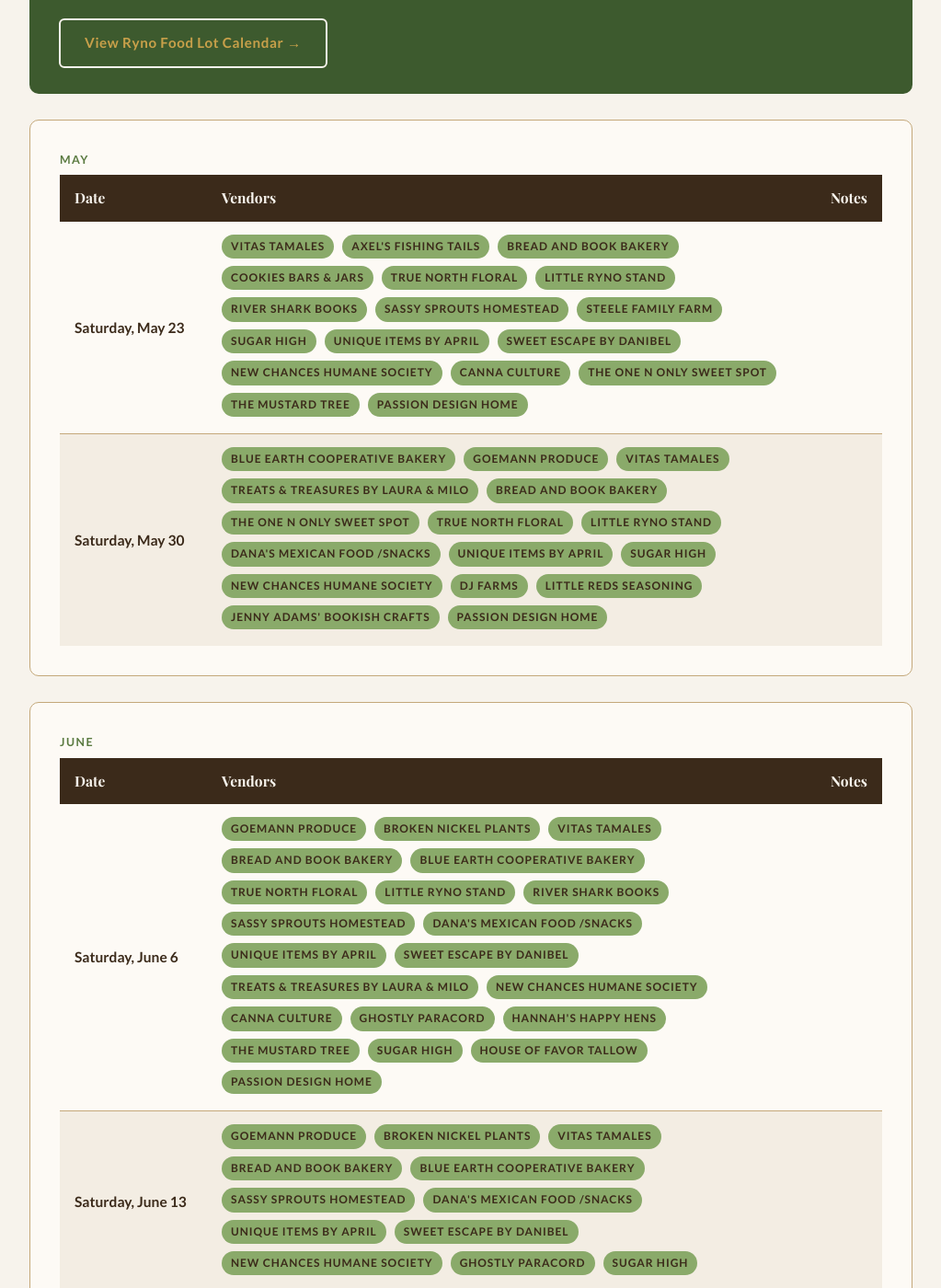
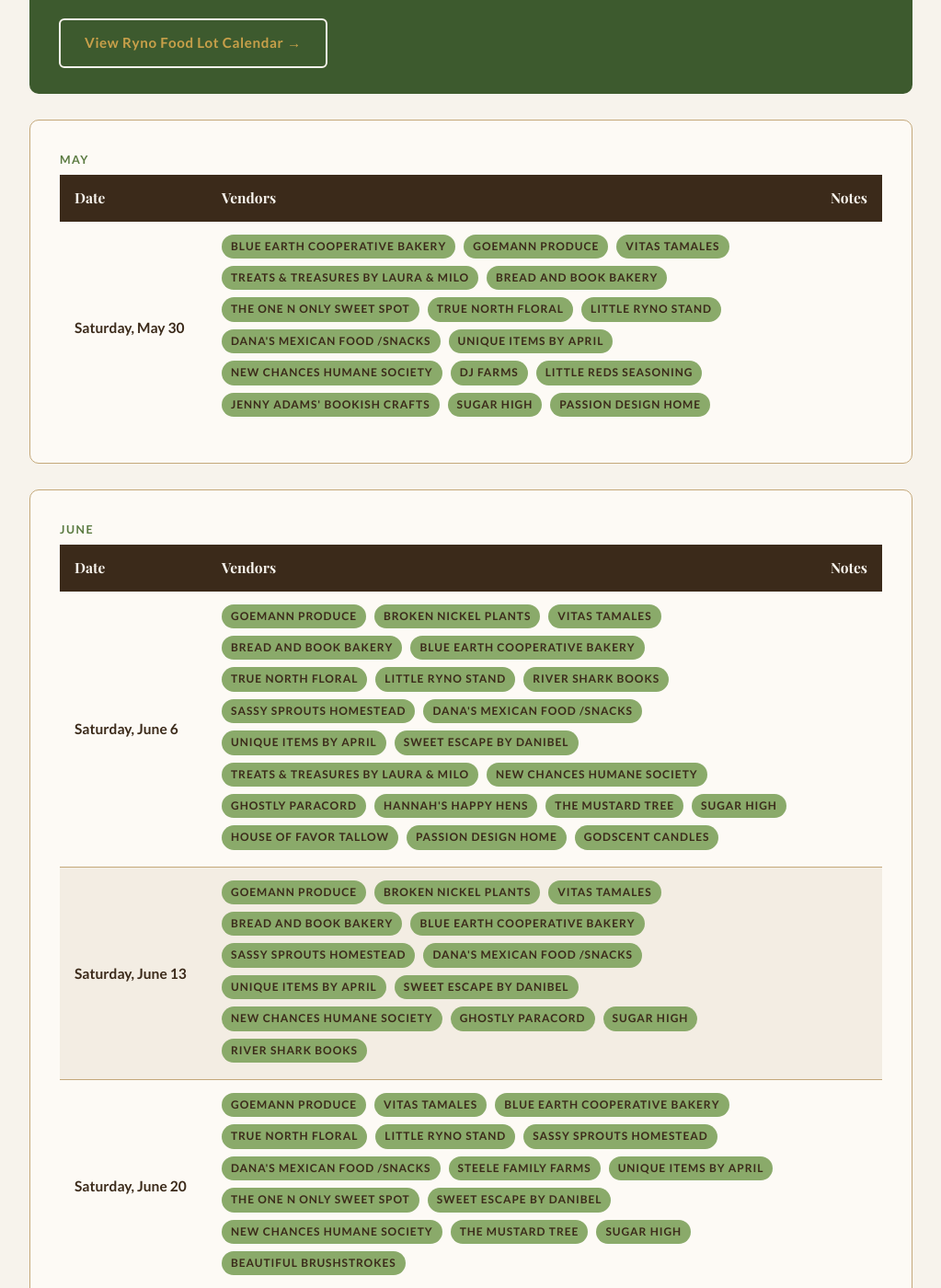
Before and after one commit to blueearthcommunitymarket/blueearthcommunitymarket.github.io, a Jekyll site: the page built from calendar/index.html, in a window 1280 px wide and 1400 px high, scrolled down 410 px. Shown: the whole window at 92% size, without its empty margins (128-1151 px from the left). Built offline with Jekyll 4.4.1, drawn with Linux system fonts in a browser that asks for light colours; some web fonts are replaced; some of the changed text lies outside the part shown.

Commit message:
Update market calendar from 2026-05-24 SignUpGenius PDF

```diff
--- a/calendar/index.html
+++ b/calendar/index.html
@@ -28,46 +28,23 @@
             </thead>
             <tbody>
                 <tr>
-                    <td class="market-date">Saturday, May 23</td>
-                    <td>
-                        <span class="tag">Vitas Tamales</span>
-                        <span class="tag">Axel's Fishing Tails</span>
-                        <span class="tag">Bread and Book Bakery</span>
-                        <span class="tag">Cookies Bars &amp; Jars</span>
-                        <span class="tag">True North Floral</span>
-                        <span class="tag">Little Ryno Stand</span>
-                        <span class="tag">River Shark Books</span>
-                        <span class="tag">Sassy Sprouts Homestead</span>
-                        <span class="tag">Steele Family Farm</span>
-                        <span class="tag">Sugar high</span>
-                        <span class="tag">Unique Items by April</span>
-                        <span class="tag">Sweet Escape by Danibel</span>
-                        <span class="tag">New Chances Humane Society</span>
-                        <span class="tag">Canna Culture</span>
-                        <span class="tag">The One N Only Sweet Spot</span>
-                        <span class="tag">The Mustard Tree</span>
-                        <span class="tag">Passion Design Home</span>
-                    </td>
-                    <td></td>
-                </tr>
-                <tr>
                     <td class="market-date">Saturday, May 30</td>
                     <td>
                         <span class="tag">Blue Earth Cooperative Bakery</span>
                         <span class="tag">Goemann Produce</span>
                         <span class="tag">Vitas Tamales</span>
-                        <span class="tag">Treats &amp; Treasures By Laura &amp; Milo</span>
+                        <span class="tag">Treats & Treasures By Laura & Milo</span>
                         <span class="tag">Bread and Book Bakery</span>
                         <span class="tag">The One N Only Sweet Spot</span>
                         <span class="tag">True North Floral</span>
                         <span class="tag">Little Ryno Stand</span>
                         <span class="tag">Dana's Mexican Food /Snacks</span>
                         <span class="tag">Unique Items by April</span>
-                        <span class="tag">Sugar high</span>
                         <span class="tag">New Chances Humane Society</span>
                         <span class="tag">DJ Farms</span>
                         <span class="tag">Little Reds Seasoning</span>
                         <span class="tag">Jenny Adams' Bookish Crafts</span>
+                        <span class="tag">Sugar high</span>
                         <span class="tag">Passion Design Home</span>
                     </td>
                     <td></td>
@@ -101,15 +78,15 @@
                         <span class="tag">Dana's Mexican Food /Snacks</span>
                         <span class="tag">Unique Items by April</span>
                         <span class="tag">Sweet Escape by Danibel</span>
-                        <span class="tag">Treats &amp; Treasures By Laura &amp; Milo</span>
+                        <span class="tag">Treats & Treasures By Laura & Milo</span>
                         <span class="tag">New Chances Humane Society</span>
-                        <span class="tag">Canna Culture</span>
                         <span class="tag">Ghostly Paracord</span>
                         <span class="tag">Hannah's Happy Hens</span>
                         <span class="tag">The Mustard Tree</span>
                         <span class="tag">Sugar high</span>
                         <span class="tag">House of Favor Tallow</span>
                         <span class="tag">Passion Design Home</span>
+                        <span class="tag">GodScent Candles</span>
                     </td>
                     <td></td>
                 </tr>
@@ -128,6 +105,7 @@
                         <span class="tag">New Chances Humane Society</span>
                         <span class="tag">Ghostly Paracord</span>
                         <span class="tag">Sugar high</span>
+                        <span class="tag">River Shark Books</span>
                     </td>
                     <td></td>
                 </tr>
@@ -141,14 +119,14 @@
                         <span class="tag">Little Ryno Stand</span>
                         <span class="tag">Sassy Sprouts Homestead</span>
                         <span class="tag">Dana's Mexican Food /Snacks</span>
-                        <span class="tag">Steele Family Farm</span>
+                        <span class="tag">Steele Family Farms</span>
                         <span class="tag">Unique Items by April</span>
                         <span class="tag">The One N Only Sweet Spot</span>
                         <span class="tag">Sweet Escape by Danibel</span>
                         <span class="tag">New Chances Humane Society</span>
-                        <span class="tag">Canna Culture</span>
                         <span class="tag">The Mustard Tree</span>
                         <span class="tag">Sugar high</span>
+                        <span class="tag">Beautiful Brushstrokes</span>
                     </td>
                     <td></td>
                 </tr>
@@ -163,7 +141,7 @@
                         <span class="tag">True North Floral</span>
                         <span class="tag">Little Ryno Stand</span>
                         <span class="tag">Dana's Mexican Food /Snacks</span>
-                        <span class="tag">Steele Family Farm</span>
+                        <span class="tag">Steele Family Farms</span>
                         <span class="tag">Unique Items by April</span>
                         <span class="tag">The One N Only Sweet Spot</span>
                         <span class="tag">Sweet Escape by Danibel</span>
@@ -197,7 +175,7 @@
                         <span class="tag">Hagedorn Farms Sweet Corn</span>
                         <span class="tag">Blue Earth Cooperative Bakery</span>
                         <span class="tag">True North Floral</span>
-                        <span class="tag">Steele Family Farm</span>
+                        <span class="tag">Steele Family Farms</span>
                         <span class="tag">Unique Items by April</span>
                         <span class="tag">The One N Only Sweet Spot</span>
                         <span class="tag">Sweet Escape by Danibel</span>
@@ -232,9 +210,8 @@
                         <span class="tag">Bread and Book Bakery</span>
                         <span class="tag">Hagedorn Farms Sweet Corn</span>
                         <span class="tag">Blue Earth Cooperative Bakery</span>
-                        <span class="tag">True North Floral</span>
                         <span class="tag">Sassy Sprouts Homestead</span>
-                        <span class="tag">Steele Family Farm</span>
+                        <span class="tag">Steele Family Farms</span>
                         <span class="tag">Unique Items by April</span>
                         <span class="tag">The One N Only Sweet Spot</span>
                         <span class="tag">Sweet Escape by Danibel</span>
@@ -254,7 +231,7 @@
                         <span class="tag">True North Floral</span>
                         <span class="tag">Sassy Sprouts Homestead</span>
                         <span class="tag">Dana's Mexican Food /Snacks</span>
-                        <span class="tag">Steele Family Farm</span>
+                        <span class="tag">Steele Family Farms</span>
                         <span class="tag">Unique Items by April</span>
                         <span class="tag">The One N Only Sweet Spot</span>
                         <span class="tag">Sweet Escape by Danibel</span>
@@ -288,7 +265,7 @@
                         <span class="tag">True North Floral</span>
                         <span class="tag">Sassy Sprouts Homestead</span>
                         <span class="tag">Dana's Mexican Food /Snacks</span>
-                        <span class="tag">Steele Family Farm</span>
+                        <span class="tag">Steele Family Farms</span>
                         <span class="tag">Unique Items by April</span>
                         <span class="tag">The One N Only Sweet Spot</span>
                         <span class="tag">Sweet Escape by Danibel</span>
@@ -337,7 +314,7 @@
                         <span class="tag">Blue Earth Cooperative Bakery</span>
                         <span class="tag">True North Floral</span>
                         <span class="tag">Sassy Sprouts Homestead</span>
-                        <span class="tag">Steele Family Farm</span>
+                        <span class="tag">Steele Family Farms</span>
                         <span class="tag">Unique Items by April</span>
                         <span class="tag">The One N Only Sweet Spot</span>
                         <span class="tag">Sweet Escape by Danibel</span>
@@ -381,7 +358,7 @@
                         <span class="tag">Bread and Book Bakery</span>
                         <span class="tag">Blue Earth Cooperative Bakery</span>
                         <span class="tag">True North Floral</span>
-                        <span class="tag">Steele Family Farm</span>
+                        <span class="tag">Steele Family Farms</span>
                         <span class="tag">Unique Items by April</span>
                         <span class="tag">The One N Only Sweet Spot</span>
                         <span class="tag">Sweet Escape by Danibel</span>
@@ -396,7 +373,7 @@
                         <span class="tag">Bread and Book Bakery</span>
                         <span class="tag">Blue Earth Cooperative Bakery</span>
                         <span class="tag">True North Floral</span>
-                        <span class="tag">Steele Family Farm</span>
+                        <span class="tag">Steele Family Farms</span>
                         <span class="tag">Unique Items by April</span>
                         <span class="tag">The One N Only Sweet Spot</span>
                         <span class="tag">Sweet Escape by Danibel</span>
@@ -412,7 +389,7 @@
                         <span class="tag">Bread and Book Bakery</span>
                         <span class="tag">Blue Earth Cooperative Bakery</span>
                         <span class="tag">True North Floral</span>
-                        <span class="tag">Steele Family Farm</span>
+                        <span class="tag">Steele Family Farms</span>
                         <span class="tag">Unique Items by April</span>
                         <span class="tag">The One N Only Sweet Spot</span>
                         <span class="tag">Sweet Escape by Danibel</span>
@@ -427,7 +404,7 @@
                         <span class="tag">Bread and Book Bakery</span>
                         <span class="tag">Blue Earth Cooperative Bakery</span>
                         <span class="tag">True North Floral</span>
-                        <span class="tag">Steele Family Farm</span>
+                        <span class="tag">Steele Family Farms</span>
                         <span class="tag">Unique Items by April</span>
                         <span class="tag">The One N Only Sweet Spot</span>
                         <span class="tag">Sweet Escape by Danibel</span>
@@ -455,7 +432,7 @@
                         <span class="tag">Bread and Book Bakery</span>
                         <span class="tag">Blue Earth Cooperative Bakery</span>
                         <span class="tag">True North Floral</span>
-                        <span class="tag">Steele Family Farm</span>
+                        <span class="tag">Steele Family Farms</span>
                         <span class="tag">Unique Items by April</span>
                         <span class="tag">The One N Only Sweet Spot</span>
                         <span class="tag">Sweet Escape by Danibel</span>
@@ -469,7 +446,7 @@
                         <span class="tag">Bread and Book Bakery</span>
                         <span class="tag">Blue Earth Cooperative Bakery</span>
                         <span class="tag">True North Floral</span>
-                        <span class="tag">Steele Family Farm</span>
+                        <span class="tag">Steele Family Farms</span>
                         <span class="tag">Unique Items by April</span>
                         <span class="tag">The One N Only Sweet Spot</span>
                         <span class="tag">Sweet Escape by Danibel</span>
@@ -483,7 +460,7 @@
                         <span class="tag">Bread and Book Bakery</span>
                         <span class="tag">Blue Earth Cooperative Bakery</span>
                         <span class="tag">True North Floral</span>
-                        <span class="tag">Steele Family Farm</span>
+                        <span class="tag">Steele Family Farms</span>
                         <span class="tag">Unique Items by April</span>
                         <span class="tag">The One N Only Sweet Spot</span>
                         <span class="tag">Sweet Escape by Danibel</span>
```
